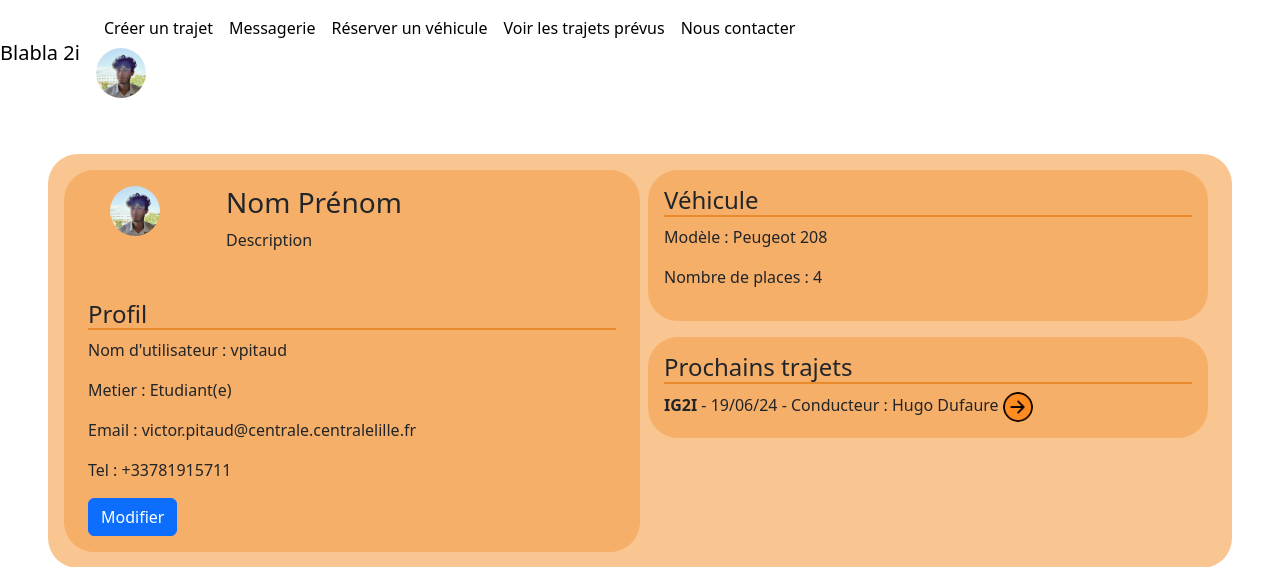
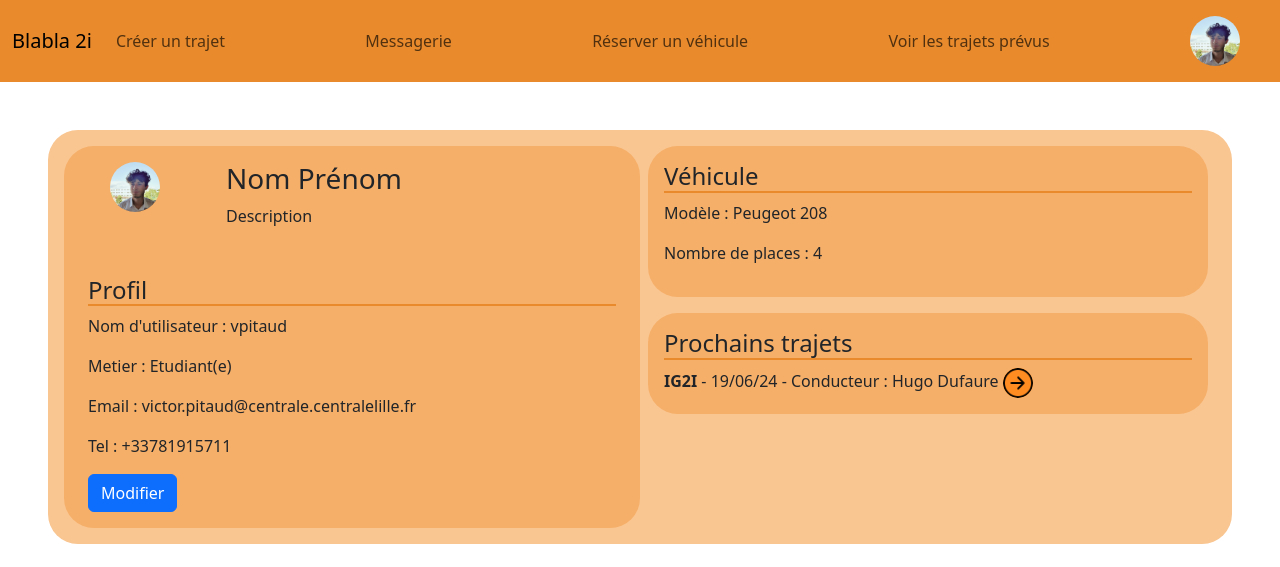
Before and after one commit to AndreTells/Projet-WEB2024, a PHP site: page / in a window 1280 px wide. Shown: the top 567 px of the page. Run offline with PHP 8.4, Linux system fonts and the light colour scheme.

Commit message:
Réglage d'un soucis sur le header

```diff
--- a/Code/templates/header.php
+++ b/Code/templates/header.php
@@ -1,8 +1,7 @@
 <?php
 
 // Si la page est appelée directement par son adresse, on redirige en passant pas la page index
-if (basename($_SERVER["PHP_SELF"]) != "index.php")
-{
+if (basename($_SERVER["PHP_SELF"]) != "index.php") {
 	header("Location:../index.php");
 	die("");
 }
@@ -17,6 +16,7 @@ echo "<?xml version=\"1.0\" encoding=\"utf-8\" ?>";
 <html xmlns="http://www.w3.org/1999/xhtml">
 
 <!-- **** H E A D **** -->
+
 <head>
 	<meta http-equiv="Content-Type" content="text/html; charset=iso-8859-15" />
 	<title>Blabla 2i</title>
@@ -28,24 +28,25 @@ echo "<?xml version=\"1.0\" encoding=\"utf-8\" ?>";
 
 
 <!-- **** B O D Y **** -->
+
 <body>
 
-<nav id="banner" class="navbar navbar-expand-lg">
+	<nav class="navbar navbar-expand-lg bg-main-color">
+		<div class="container-fluid">
 			<span class="navbar-brand mb-0 h1">Blabla 2i</span>
 			<button class="navbar-toggler" type="button" data-bs-toggle="offcanvas" data-bs-target="#navbarOffcanvasLg" aria-controls="navbarOffcanvasLg" aria-label="Toggle navigation">
 				<span class="navbar-toggler-icon"></span>
 			</button>
 			<div class="offcanvas offcanvas-end" tabindex="-1" id="navbarOffcanvasLg" aria-labelledby="navbarOffcanvasLgLabel">
-  <div class="navbar-nav">
+				<div class="navbar-nav d-flex justify-content-between align-items-center">
 					<a class="nav-link" href="index.php?view=course_form">Créer un trajet</a>
 					<a class="nav-link" href="index.php?view=messages">Messagerie</a>
 					<a class="nav-link" href="index.php?view=reservation">Réserver un véhicule</a>
 					<a class="nav-link" href="index.php?view=course_list">Voir les trajets prévus</a>
-                <a class="nav-link" href="index.php?view=contact">Nous contacter</a>
-
-  </div>
-			<div id="profil">
+					<div id="profil" class="nav-link">
 						<img src="./assets/profile_picture.jpg" alt="Photo de profil" id="profile_picture">
 					</div>
 				</div>
+			</div>
+		</div>
 	</nav>
```
Lines whose indentation alone changed are shown as unchanged.
